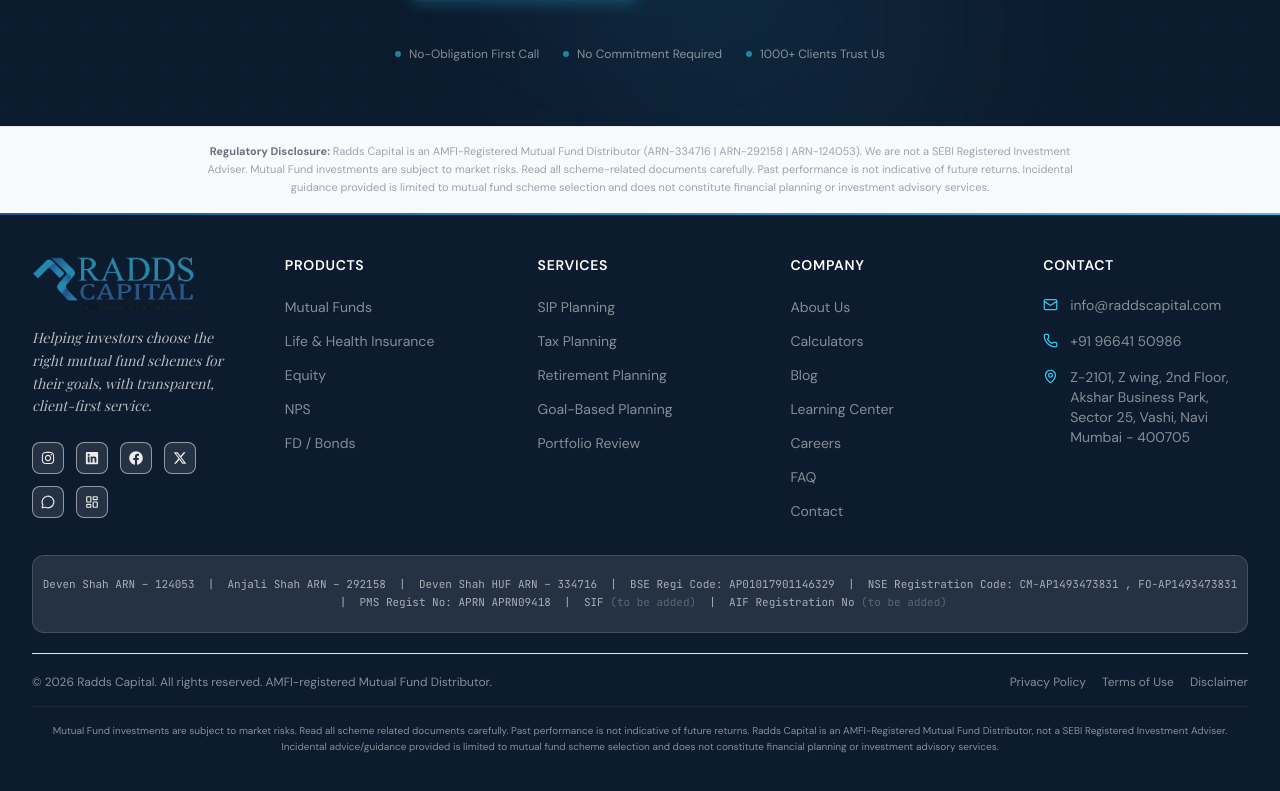
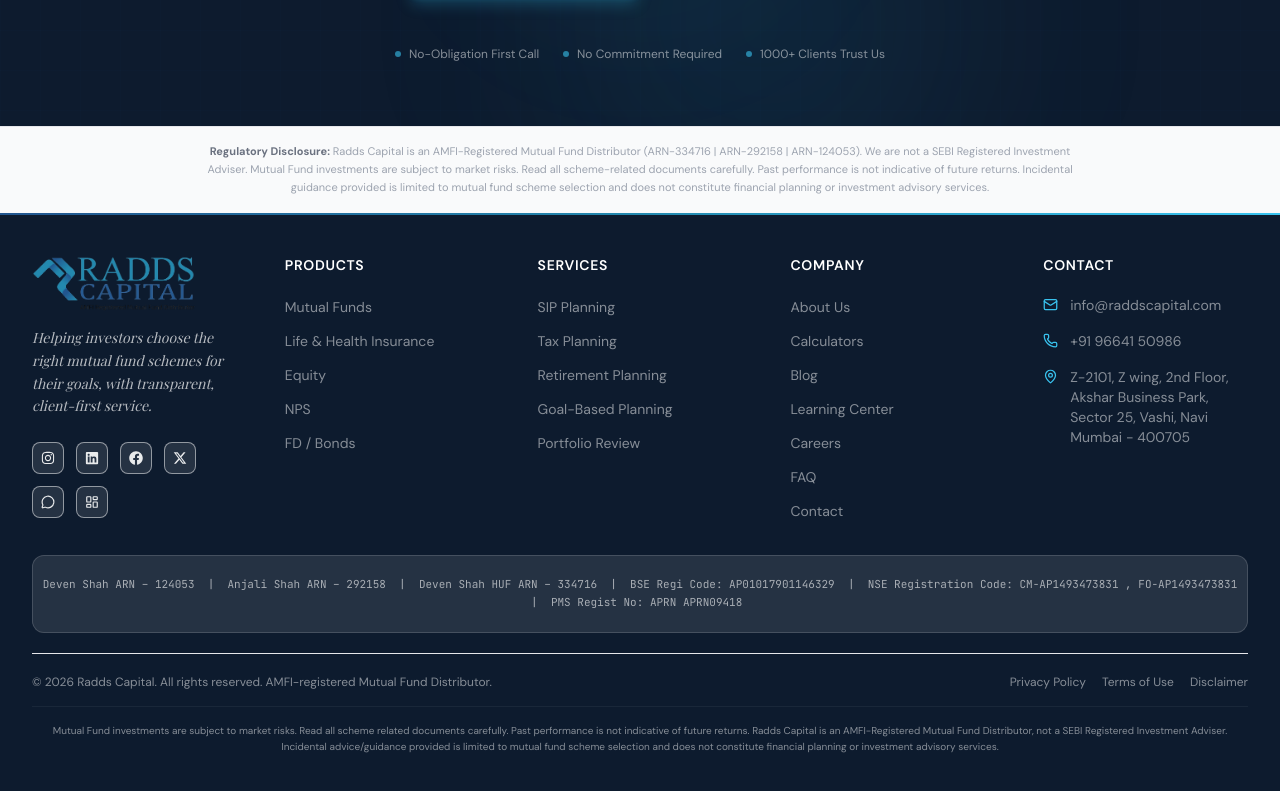
Before and after one commit to SwarikaaM/radds-v2, a React (Vite) app: page / in a window 1280 px wide. Shown: the part 6524-7315 px from the top of the page. Built offline with nearby package versions, Linux system fonts and the light colour scheme; a web font is replaced by a local one.

Commit message:
removes sif and aif from footer

```diff
--- a/src/components/layout/Footer.jsx
+++ b/src/components/layout/Footer.jsx
@@ -182,7 +182,8 @@
         {/* Registration numbers row */}
         <div className="mt-8 py-5 px-2 border bg-white/10 border-white/15 rounded-card">
           <p className="text-white/60 text-[11px] text-center leading-relaxed font-mono-num">
-            Deven Shah ARN – 124053 &nbsp;|&nbsp; Anjali Shah ARN – 292158 &nbsp;|&nbsp; Deven Shah HUF ARN – 334716 &nbsp;|&nbsp; BSE Regi Code: AP01017901146329 &nbsp;|&nbsp; NSE Registration Code: CM-AP1493473831 , FO-AP1493473831 &nbsp;|&nbsp; PMS Regist No: APRN APRN09418 &nbsp;|&nbsp; SIF <span className="text-white/25">(to be added)</span> &nbsp;|&nbsp; AIF Registration No <span className="text-white/25">(to be added)</span>
+            Deven Shah ARN – 124053 &nbsp;|&nbsp; Anjali Shah ARN – 292158 &nbsp;|&nbsp; Deven Shah HUF ARN – 334716 &nbsp;|&nbsp; BSE Regi Code: AP01017901146329 &nbsp;|&nbsp; NSE Registration Code: CM-AP1493473831 , FO-AP1493473831 &nbsp;|&nbsp; PMS Regist No: APRN APRN09418 &nbsp;
+            {/* |&nbsp; SIF <span className="text-white/25">(to be added)</span> &nbsp;|&nbsp; AIF Registration No <span className="text-white/25">(to be added)</span> */}
           </p>
         </div>
 
```
